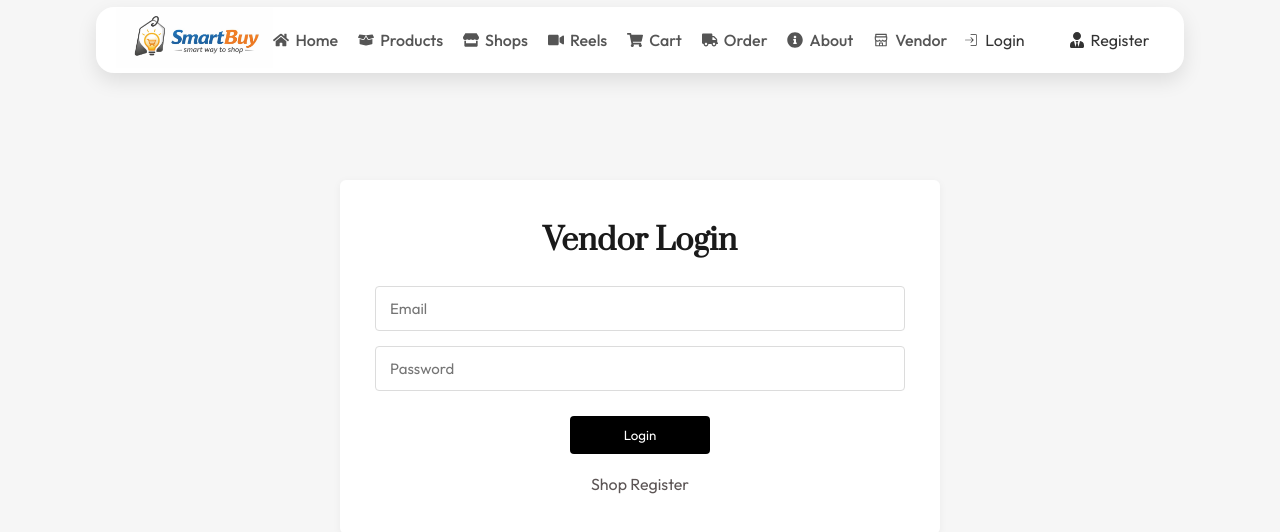
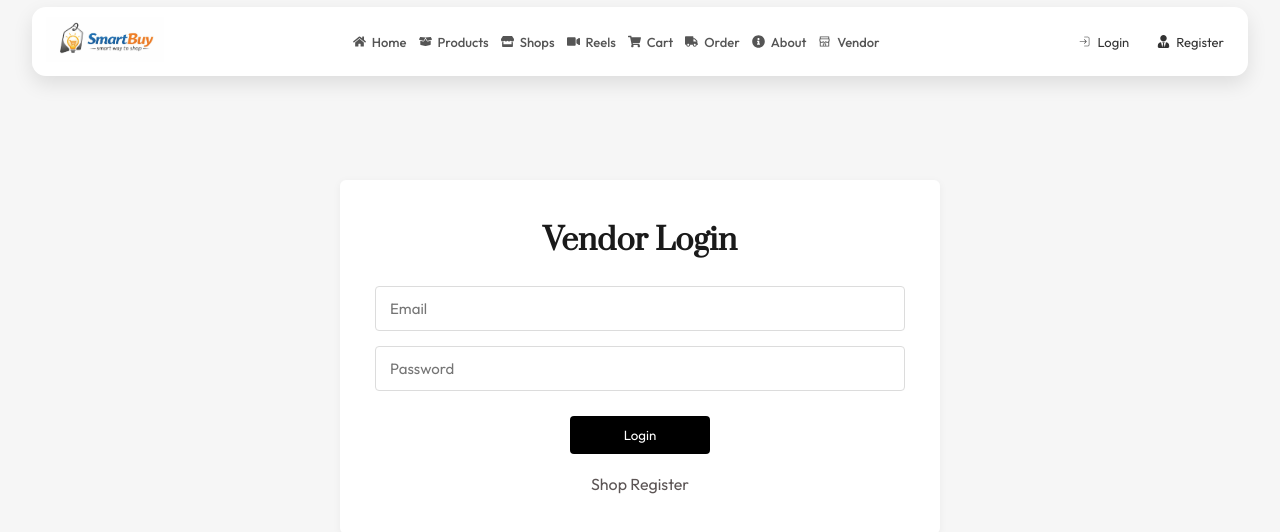
Before and after one commit to RohitKushwah19032001-RK/SmartBuy_Frontend, a React (Vite) app: page /vendor/login in a window 1280 px wide. Shown: the top 532 px of the page. Built offline with nearby package versions, Linux system fonts and the light colour scheme.

Commit message:
updated shoResp

```diff
--- a/src/styles/Navbar.module.css
+++ b/src/styles/Navbar.module.css
@@ -100,45 +100,50 @@
   cursor: pointer;
 }
 
-/* =========================
-   TABLET
-========================= */
-@TABLET (768px - 1024px)
-========================= */
-@media (max-width: 1024px) {
+
+@media (min-width: 768px) and (max-width: 1280px) {
 
   .navbar {
-    width: 92%;
-    padding: 4px 14px;
-    flex-wrap: wrap;
+    width: 95%;
+    padding: 10px 14px;
+    border-radius: 14px;
+    flex-wrap: nowrap;
+    align-items: center;
   }
 
   .logo img {
-    height: 50px;
+    height: 45px;
     width: auto;
   }
 
   .navLinks {
-    gap: 16px;
-    font-size: 15px;
+    gap: 12px;
+    font-size: 14px;
+    flex-wrap: nowrap;
   }
 
   .navLinks a {
-    font-size: 14px;
+    font-size: 13px;
+    white-space: nowrap;
   }
 
   .userSection {
-    gap: 10px;
+    gap: 8px;
+    white-space: nowrap;
   }
 
   .userName {
-    font-size: 14px;
+    font-size: 13px;
   }
 
   .logoutBtn,
   .loginBtn {
-    padding: 6px 12px;
-    font-size: 14px;
+    padding: 5px 10px;
+    font-size: 13px;
+  }
+
+  .hamburger {
+    font-size: 24px;
   }
 }
 
```
